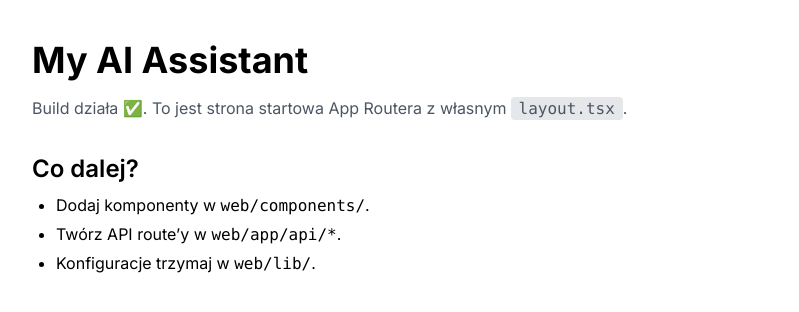
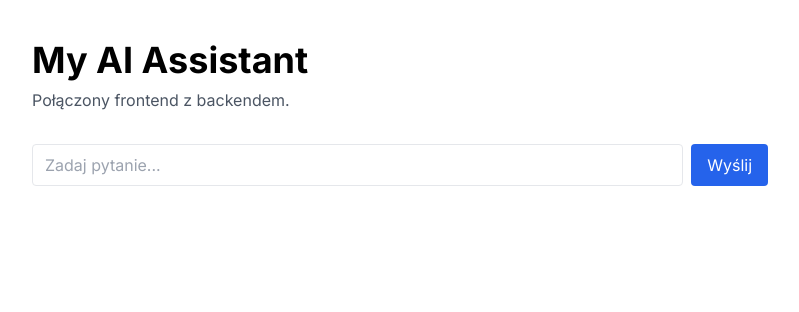
Before and after one commit to wojo18/my-ai-assistant, a Next.js app in the folder web/: page / in a window 1280 px wide. Shown: the top 312 px of the page, without its empty margins (240-1039 px from the left). Built offline with nearby package versions, Linux system fonts and the light colour scheme.

Commit message:
Update page.tsx

```diff
--- a/web/app/page.tsx
+++ b/web/app/page.tsx
@@ -1,21 +1,11 @@
-// web/app/page.tsx
+import Chat from "@/components/Chat";
+
 export default function Home() {
   return (
     <main className="max-w-3xl mx-auto px-4 py-10">
-      <h1 className="text-4xl font-bold mb-4">My AI Assistant</h1>
-      <p className="text-gray-600 dark:text-gray-300">
-        Build działa ✅. To jest strona startowa App Routera z własnym
-        <code className="bg-gray-200 dark:bg-gray-700 px-2 py-0.5 rounded ml-1">layout.tsx</code>.
-      </p>
-
-      <section className="mt-8">
-        <h2 className="text-2xl font-semibold mb-2">Co dalej?</h2>
-        <ul className="list-disc pl-6 space-y-1">
-          <li>Dodaj komponenty w <code>web/components/</code>.</li>
-          <li>Twórz API route’y w <code>web/app/api/*</code>.</li>
-          <li>Konfiguracje trzymaj w <code>web/lib/</code>.</li>
-        </ul>
-      </section>
+      <h1 className="text-4xl font-bold mb-2">My AI Assistant</h1>
+      <p className="text-gray-600">Połączony frontend z backendem.</p>
+      <Chat />
     </main>
   );
 }
```
